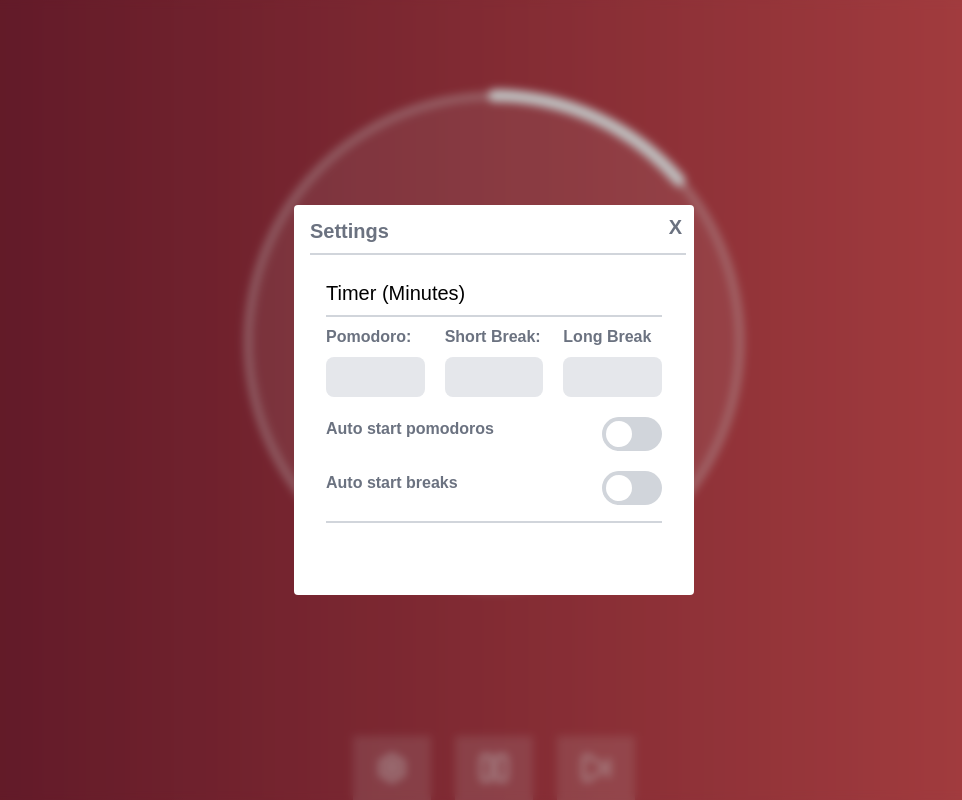
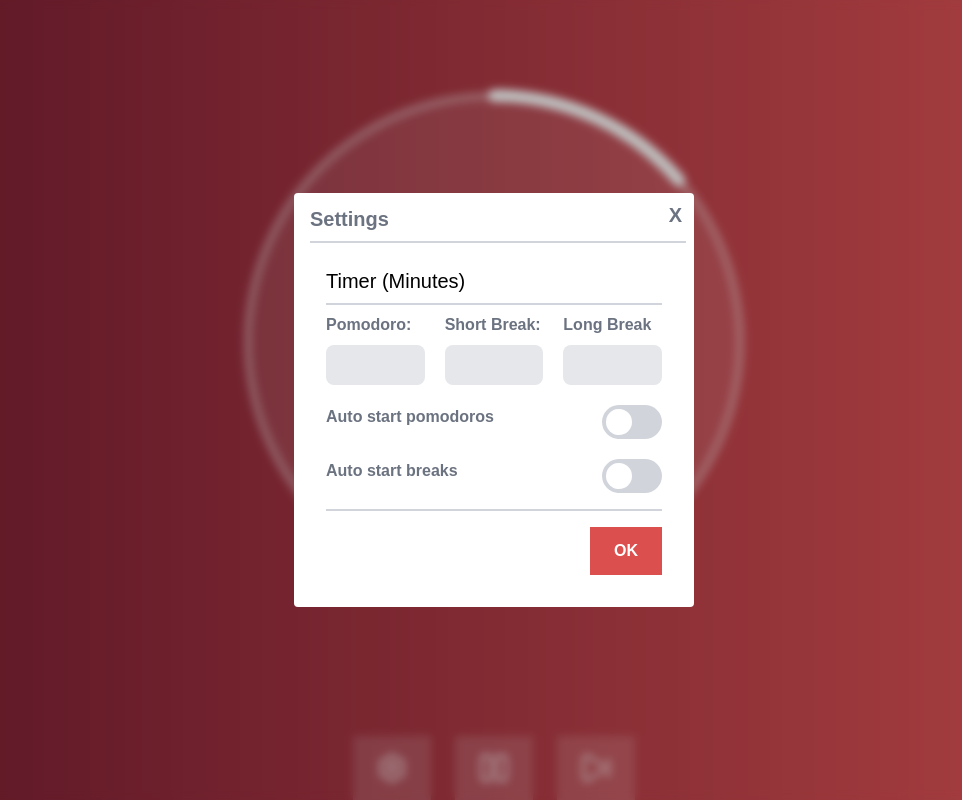
Before and after one commit to sebastianvarelag/pomo-app, a Next.js app: page / in a window 1280 px wide. Both pictures are taken after a click on the button 538 px from the left and 834 px from the top of the page. Shown: the part 66-866 px from the top of the page, without its empty margins (146-1108 px from the left). Built offline with nearby package versions, Linux system fonts and the light colour scheme; a web font is replaced by a local one.

Commit message:
Section for ripple effect

```diff
--- a/src/app/components/Button.tsx
+++ b/src/app/components/Button.tsx
@@ -1,17 +1,16 @@
 "use client";
 
 import { ButtonHTMLAttributes, MouseEvent, useRef, useState } from "react";
+import { rippleEff } from "./ui/";
 
 
 interface Props extends ButtonHTMLAttributes<HTMLButtonElement> {
   children?: React.ReactNode;
-  backgroundColor?: string;
-  paddingX?: string;
-  height?: string;
+  bgColor?: string;
   openModal?: () => void;
 };
 
-export const Button = ({children, backgroundColor, paddingX, height, openModal}: Props) => {
+export const Button = ({children, openModal}: Props) => {
 
   const buttonRef = useRef<HTMLButtonElement>(null)
   const rippleRef = useRef<HTMLSpanElement>(null)
@@ -25,30 +24,20 @@ export const Button = ({children, backgroundColor, paddingX, height, openModal}:
       openModal();
     }
 
-    const button = buttonRef.current;
-    const ripple = rippleRef.current;
-
-    if(button){
-      const {offsetTop, offsetLeft} = button;
-
-      const leftPos = event.clientX - offsetLeft;
-      const topPos = event.clientY - offsetTop;
+    const ripple = rippleEff({buttonRef, rippleRef, event});
 
     if(ripple){
-        ripple.style.left = leftPos + "px";
-        ripple.style.top = topPos + "px";
       setActive(true)
       setTimeout(() => {
         setActive(false);
       }, 600);
     }
   }
-  }
 
   return (
     <button
       ref={buttonRef}
-      className={`${height ? 'h-' + height : 'h-16'} ${backgroundColor ? 'bg-['+backgroundColor+']' : 'bg-white/15'} ${paddingX ? 'px-'+ paddingX : 'px-6'} hover:opacity-70 relative overflow-hidden`}
+      className={`h-16 bg-white/15 px-6 hover:opacity-70 relative overflow-hidden`}
       onClick={handleClick}
       >
         {children}
--- a/src/app/components/ModalSettingsContent.tsx
+++ b/src/app/components/ModalSettingsContent.tsx
@@ -1,7 +1,26 @@
-import { Button } from "./Button"
+import { MouseEvent, useRef, useState } from "react"
 import { Switch } from "./Switch"
+import { rippleEff } from "./ui/"
 
 export const ModalSettingsContent = () => {
+
+  const buttonRef = useRef<HTMLButtonElement>(null)
+  const rippleRef = useRef<HTMLSpanElement>(null)
+
+  const [activeButton, setActiveButton] = useState(false)
+
+  const handleClickOk = (event: MouseEvent<HTMLButtonElement>) =>{
+    event.preventDefault();
+
+    const ripple = rippleEff({buttonRef, rippleRef, event});
+
+    if(ripple){
+      setActiveButton(true)
+      setTimeout(() => {
+        setActiveButton(false);
+      }, 600);
+    }
+  }
 
   return (
     <div>
@@ -45,9 +64,17 @@ export const ModalSettingsContent = () => {
           <Switch/>
         </div>
         <div className="flex justify-end border-t-2 border-gray-300 mt-4 pt-4 text-white font-bold">
-          <Button backgroundColor="#dc4f4f" height="12" paddingX="4">
-            <span>OK</span>
-          </Button>
+        <button
+          ref={buttonRef}
+          className={`h-12 bg-[#dc4f4f] px-6 hover:opacity-70 relative overflow-hidden`}
+          onClick={handleClickOk}
+          >
+            OK
+          <span
+            ref={rippleRef}
+            className={`absolute bg-white -translate-x-1/2 -translate-y-1/2 pointer-events-none rounded-[50%]${activeButton ? ' animate-rippleAnim' : ''}`}
+            ></span>
+        </button>
         </div>
       </form>
     </div>
--- /dev/null
+++ b/src/app/components/ui/RippleEffect.ts
@@ -0,0 +1,28 @@
+import { MouseEvent, RefObject } from "react";
+
+interface props{
+  buttonRef: RefObject<HTMLButtonElement>;
+  rippleRef: RefObject<HTMLSpanElement>;
+  event: MouseEvent<HTMLButtonElement>
+}
+
+const RippleEffect = ({buttonRef, rippleRef, event}: props) => {
+
+  const button = buttonRef?.current;
+  const ripple = rippleRef?.current;
+
+  if(button){
+    const {offsetTop, offsetLeft} = button;
+
+    const leftPos = event.clientX - offsetLeft;
+    const topPos = event.clientY - offsetTop;
+
+    if(ripple){
+      ripple.style.left = leftPos + "px";
+      ripple.style.top = topPos + "px";
+      return true;
+    }
+  }
+}
+
+export {RippleEffect as rippleEff}
--- /dev/null
+++ b/src/app/components/ui/index.ts
@@ -0,0 +1 @@
+export * from './RippleEffect';
```
Lines whose indentation alone changed are shown as unchanged.
